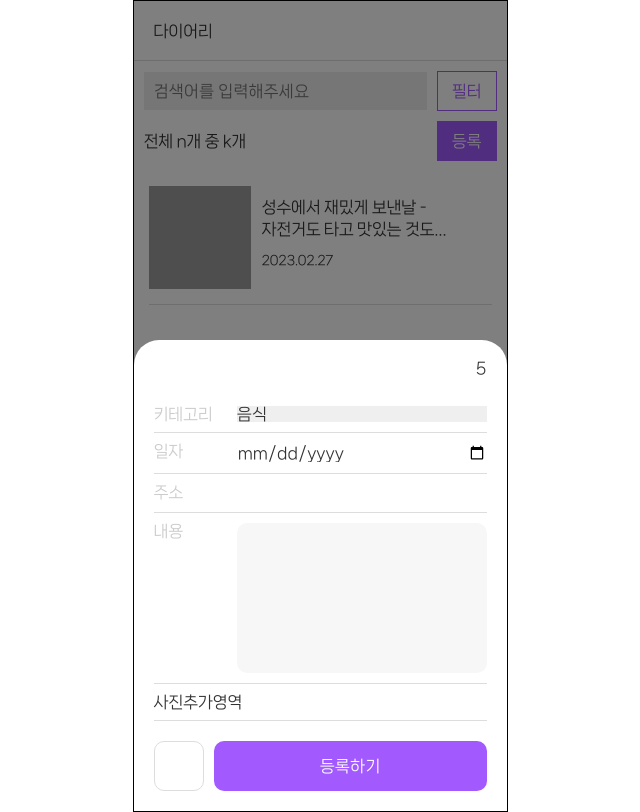
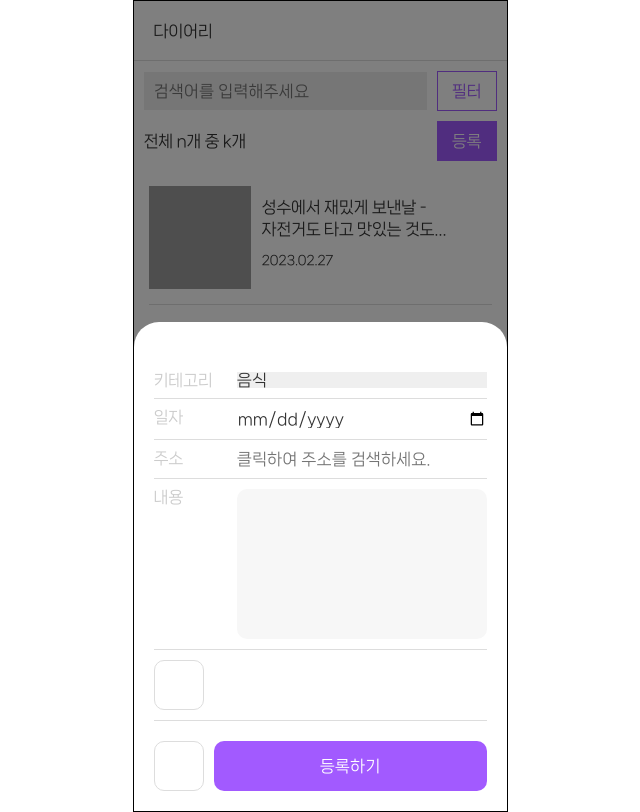
Before and after one commit to lzyjin/vue-diary, a Vue app: page /memory in a window 1280 px wide. Shown: the whole page, without its empty margins (320-960 px from the left). Built offline with nearby package versions, Linux system fonts and the light colour scheme; grey boxes are pictures that could not be loaded; some icons are missing.

Commit message:
추억 등록 폼 만드는 중(카카오주소검색, 이미지업로드)

```diff
--- a/public/index.html
+++ b/public/index.html
@@ -10,5 +10,14 @@
     </head>
     <body>
         <div id="app"></div>
+        <script src="//t1.daumcdn.net/mapjsapi/bundle/postcode/prod/postcode.v2.js"></script>
+        <script>
+            // new daum.Postcode({
+            //     oncomplete: function(data) {
+            //         // 팝업에서 검색결과 항목을 클릭했을때 실행할 코드를 작성하는 부분입니다.
+            //         // 예제를 참고하여 다양한 활용법을 확인해 보세요.
+            //     }
+            // }).open();
+        </script>
     </body>
 </html>
--- a/src/assets/sass/components/_modal.scss
+++ b/src/assets/sass/components/_modal.scss
@@ -105,10 +105,34 @@
                     display: block;
                     background: #f7f7f7;
                     border-radius: 10px;
-                    padding: 20px 20px 50px;
+                    padding: 10px 10px;
                     min-height: 150px;
                     line-height: 1.6;
                     border: none;
+                }
+
+                .add-photo {
+                    display: flex;
+                    align-items: center;
+                    gap: 10px;
+                }
+
+                label[for="btnFileUpload"] {
+                    width: 50px;
+                    height: 50px;
+                    border: 1px solid #ddd;
+                    border-radius: 10px;
+                    cursor: pointer;
+                    display: flex;
+                    justify-content: center;
+                    align-items: center;
+                }
+                #btnFileUpload {
+                    display: none;
+                }
+
+                .xi-ellipsis-h {
+
                 }
             }
         }
--- a/src/assets/sass/style.css
+++ b/src/assets/sass/style.css
@@ -1247,10 +1247,31 @@ em.mo-br {
   display: block;
   background: #f7f7f7;
   border-radius: 10px;
-  padding: 20px 20px 50px;
+  padding: 10px 10px;
   min-height: 150px;
   line-height: 1.6;
   border: none;
+}
+
+.modal-content .category .c-item .add-photo {
+  display: flex;
+  align-items: center;
+  gap: 10px;
+}
+
+.modal-content .category .c-item label[for=btnFileUpload] {
+  width: 50px;
+  height: 50px;
+  border: 1px solid #ddd;
+  border-radius: 10px;
+  cursor: pointer;
+  display: flex;
+  justify-content: center;
+  align-items: center;
+}
+
+.modal-content .category .c-item #btnFileUpload {
+  display: none;
 }
 
 .modal-content .btn-wrap {
--- a/src/views/memory/MemoryList.vue
+++ b/src/views/memory/MemoryList.vue
@@ -31,7 +31,7 @@
       <div class="modal" :class="{opened: modal.editModalOpened}">
         <div class="modal-top">
           <button @click="" style="margin-left: auto;">
-            <i class="xi-close"></i>5
+            <i class="xi-close"></i>
           </button>
         </div>
         <div class="modal-content">
@@ -42,27 +42,40 @@
               <strong>키테고리</strong>
               <div class="select-wrap">
                 <select name="" id="">
-                  <option value="">음식</option>
-                  <option value="">쇼핑</option>
-                  <option value="">여행</option>
-                  <option value="">전시</option>
+                  <option value="food">음식</option>
+                  <option value="shoping">쇼핑</option>
+                  <option value="trip">여행</option>
+                  <option value="movie">영화</option>
+                  <option value="study">공부</option>
+                  <option value="cafe">카페</option>
+                  <option value="exotic">이색적인</option>
+                  <option value="cultural_life">문화생활</option>
+                  <option value="exhibition">전시회</option>
+                  <option value="review">후기</option>
                 </select>
               </div>
             </div>
             <div class="c-item">
               <strong>일자</strong>
-              <input type="date" name="" id="">
+              <input type="date" name="" id="" required>
             </div>
             <div class="c-item">
               <strong>주소</strong>
-              <input type="text" name="" id="">
+              <input type="text" name="" id="" @click="openKakaoAPI" readonly required placeholder="클릭하여 주소를 검색하세요.">
             </div>
             <div class="c-item">
               <strong>내용</strong>
-              <textarea name="" id=""></textarea>
+              <textarea name="" id="" required></textarea>
             </div>
             <div class="c-item">
-              사진추가영역
+              <div class="add-photo">
+                <label for="btnFileUpload">
+                  <i class="xi-plus"></i>
+                </label>
+                <input type="file" name="" id="btnFileUpload" multiple @change="selectPhoto">
+                <i class="xi-ellipsis-h"></i>
+              </div>
+
             </div>
           </div>
 
@@ -89,6 +102,29 @@ export default {
       }
     }
   },
+  methods: {
+    openKakaoAPI: (e) => {
+      new daum.Postcode({
+        oncomplete: function(data) {
+          console.log(data);
+          console.log(data.address);
+          e.target.value = data.address;
+        }
+      }).open();
+    },
+
+    selectPhoto: (e) => {
+      // console.log(e.target.files);
+
+      if (e.target.files.length > 3) {
+        alert('이미지 첨부는 최대 3개까지 가능합니다.');
+      }
+
+      console.log(e.target.files);
+
+      const fileReader = new FileReader();
+    }
+  }
 }
 </script>
 
```
Also changed, not shown: 1 other file (tests, documents, lock files or other folders).
